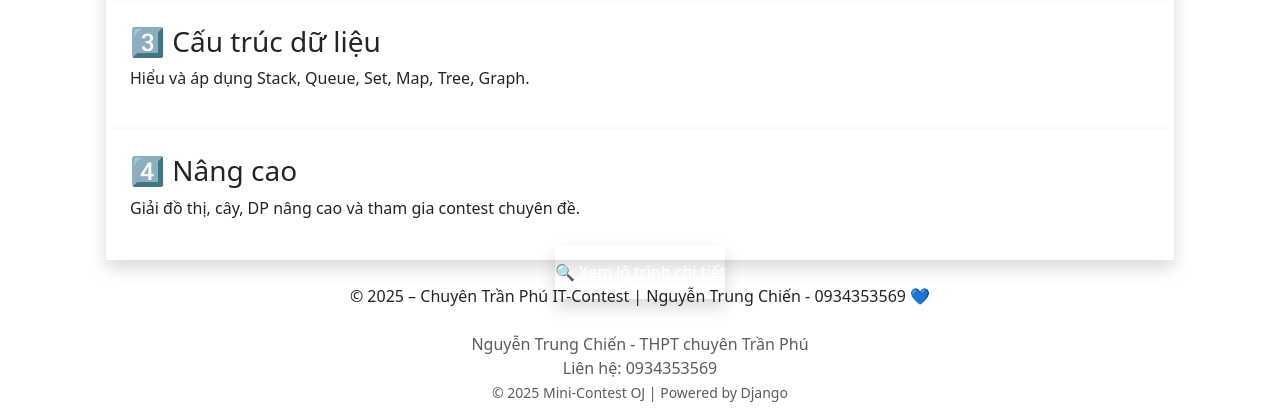
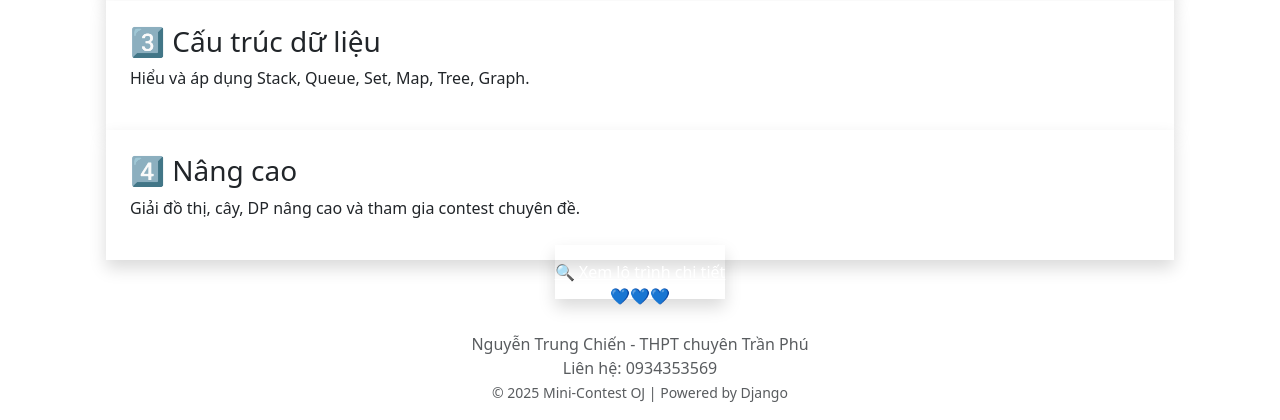
Before and after one commit to chiennt0109/tin247ctp, a Django app: page / in a window 1280 px wide. Shown: the part 521-941 px from the top of the page. Run offline with Django 5.2, Linux system fonts and the light colour scheme; parts of the project's set-up code (start-up, migrations or seed data) failed here and were passed over.

Commit message:
Update _footer.html

```diff
--- a/templates/includes/_footer.html
+++ b/templates/includes/_footer.html
@@ -1,3 +1,3 @@
 <footer class="mt-16 text-center text-gray-500 text-sm">
-  © 2025 – Chuyên Trần Phú IT-Contest | Nguyễn Trung Chiến - 0934353569 💙
+  💙💙💙
 </footer>
```
